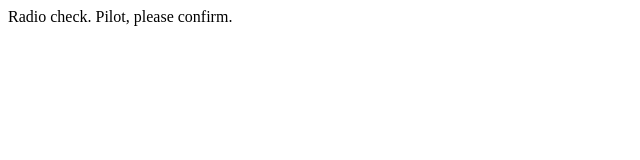
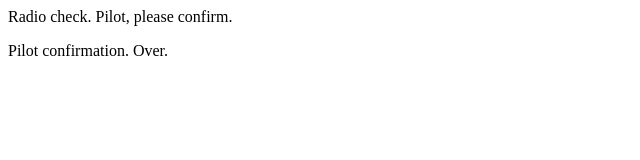
Before and after one commit to SMitchellJohnston/communication-log, a plain HTML site: page index.html in a window 1280 px wide. Shown: the whole page, without its empty margins (0-640 px from the left). Drawn offline with Linux system fonts and the light colour scheme.

Commit message:
Responded to control.

```diff
--- a/index.html
+++ b/index.html
@@ -1,5 +1,6 @@
 <html>
 <body>
    <p>Radio check. Pilot, please confirm.</p>
+   <p>Pilot confirmation. Over.</p>
 </body>
 </html>
```
